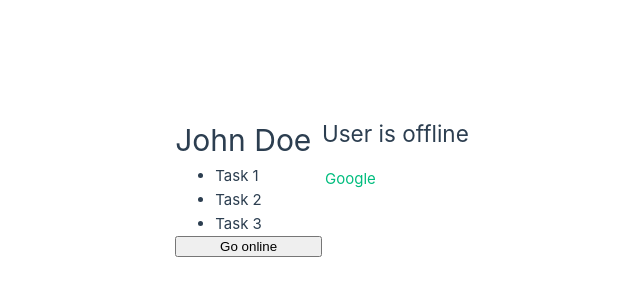
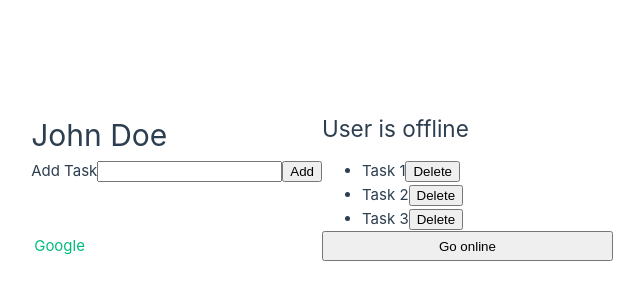
Before and after one commit to sevakul16/vue-crash_course, a Vue app: page / in a window 1280 px wide. Shown: the part 214-514 px from the top of the page, without its empty margins (318-962 px from the left). Built offline with nearby package versions, Linux system fonts and the light colour scheme.

Commit message:
Added add and delete

```diff
--- a/src/App.vue
+++ b/src/App.vue
@@ -2,15 +2,23 @@
 import { ref } from "vue";
 const name = ref("John Doe");
 const status = ref("offline");
-const tasks = ref([
-  { id: 1, title: "Task 1" },
-  { id: 2, title: "Task 2" },
-  { id: 3, title: "Task 3" },
-]);
+const tasks = ref(["Task 1", "Task 2", "Task 3"]);
 const link = "https://www.google.com";
+const newTask = ref("");
 
 const toggleStatus = () => {
   status.value = status.value === "online" ? "offline" : "online";
+};
+
+const addTask = () => {
+  if (newTask.value) {
+    tasks.value.push(newTask.value);
+    newTask.value = "";
+  }
+};
+
+const deleteTask = (index) => {
+  tasks.value.splice(index, 1);
 };
 </script>
 
@@ -19,9 +27,17 @@
   <h2 v-if="status === 'online'">User is online</h2>
   <h2 v-else-if="status === 'offline'">User is offline</h2>
   <h2 v-else>User status is unknown</h2>
+
+  <form @submit.prevent="addTask">
+    <label for="newTask">Add Task</label>
+    <input type="text" id="newTask" v-model="newTask" />
+    <button type="submit" @click="addTask">Add</button>
+  </form>
+
   <ul>
-    <li v-for="task in tasks" :key="task.id">
-      {{ task.title }}
+    <li v-for="(task, index) in tasks" :key="task">
+      <span> {{ task }} </span>
+      <button @click="deleteTask(index)">Delete</button>
     </li>
   </ul>
   <a :href="link">Google</a>
```
